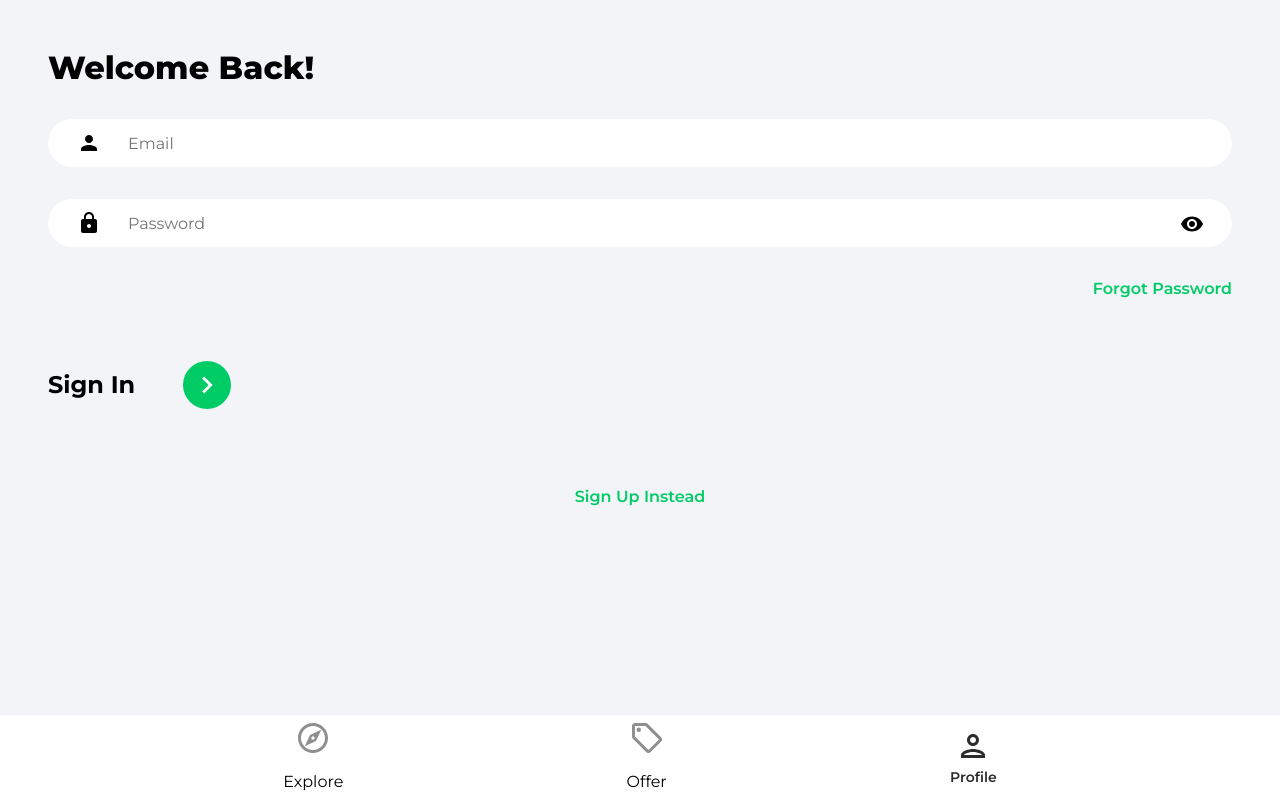
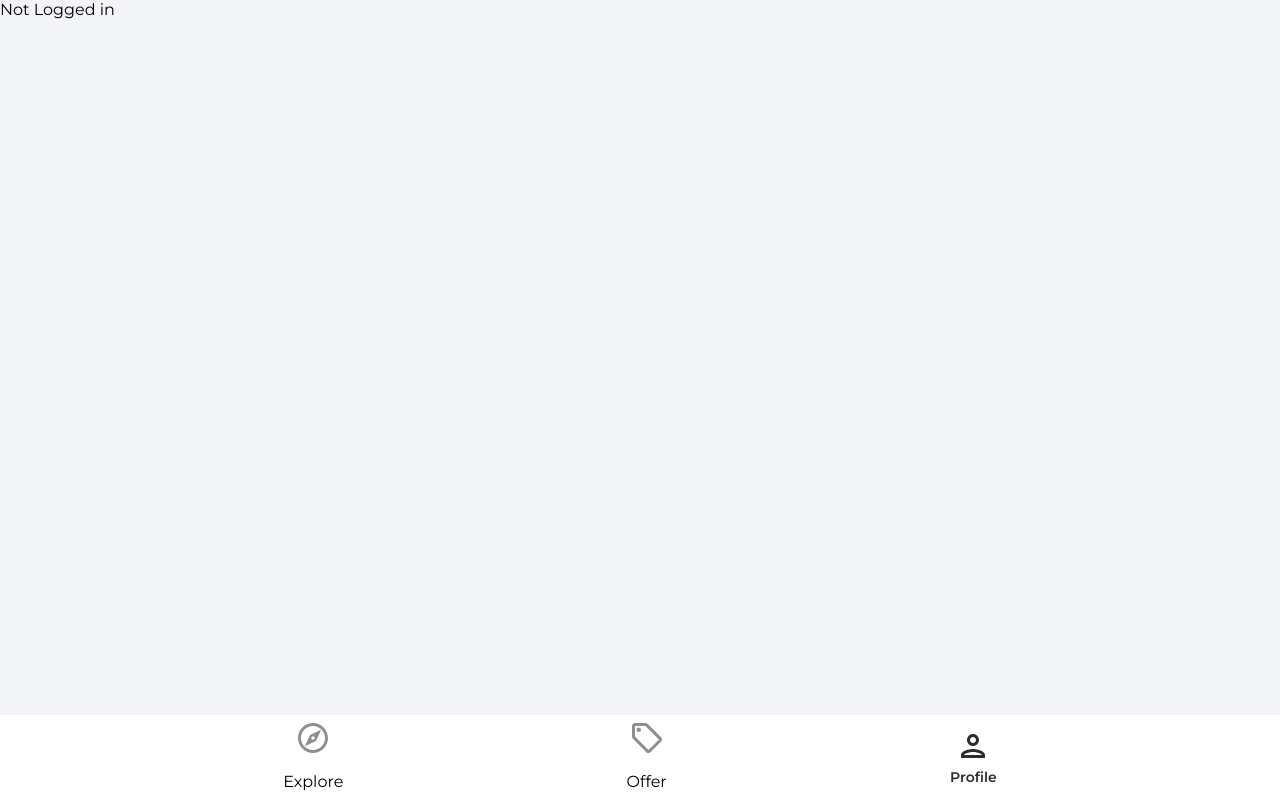
Before and after one commit to quinnZZzzzz/React-House-App, a React (Create React App) app: page /profile in a window 1280 px wide. Built offline with nearby package versions, Linux system fonts and the light colour scheme.

Commit message:
2.3 Firebase oAuth & profile - Show profile

```diff
--- a/src/App.js
+++ b/src/App.js
@@ -14,7 +14,7 @@ function App() {
         <Routes>
           <Route path="/" element={<Explore />}></Route>
           <Route path="/offers" element={<Offers />}></Route>
-          <Route path="/profile" element={<SignIn />}></Route>
+          <Route path="/profile" element={<Profile />}></Route>
           <Route path="/sign-in" element={<SignIn />}></Route>
           <Route path="/sign-up" element={<SignUp />}></Route>
           <Route path="/forgot-password" element={<ForgotPassword />}></Route>
--- a/src/pages/Profile.jsx
+++ b/src/pages/Profile.jsx
@@ -1,5 +1,19 @@
+import { getAuth, onAuthStateChanged } from "firebase/auth";
+import { useState, useEffect } from "react";
+
 function Profile() {
-  return <div>Profile</div>;
+  const [user, setUser] = useState(null);
+  const auth = getAuth();
+
+  useEffect(() => {
+    setUser(auth.currentUser);
+  }, []);
+
+  return user ? <h1>{user.displayName}</h1> : "Not Logged in";
+  // <h1>{user.displayName}</h1>;
+  {
+    /* <h3>{user.email}</h3> */
+  }
 }
 
 export default Profile;
--- a/src/pages/SignIn.jsx
+++ b/src/pages/SignIn.jsx
@@ -1,3 +1,4 @@
+import { getAuth, signInWithEmailAndPassword } from "firebase/auth";
 import { useState } from "react";
 import { Link, useNavigate } from "react-router-dom";
 import { ReactComponent as ArrowRightIcon } from "../assets/svg/keyboardArrowRightIcon.svg";
@@ -19,6 +20,26 @@ function SignIn() {
     }));
   };
 
+  const onSubmit = (e) => {
+    e.preventDefault();
+
+    const auth = getAuth();
+    signInWithEmailAndPassword(auth, email, password)
+      .then((userCredential) => {
+        // Signed in
+        const user = userCredential.user;
+        // ...
+        if (userCredential.user) {
+          navigate("/profile");
+        }
+      })
+      .catch((error) => {
+        const errorCode = error.code;
+        const errorMessage = error.message;
+        console.log(errorMessage);
+      });
+  };
+
   return (
     <>
       <div className="pageContainer">
@@ -26,7 +47,7 @@ function SignIn() {
           <p className="pageHeader">Welcome Back!</p>
         </header>
 
-        <form>
+        <form onSubmit={onSubmit}>
           {/* email */}
           <input
             type="email"
```
